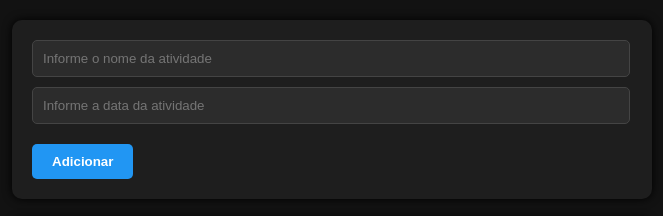
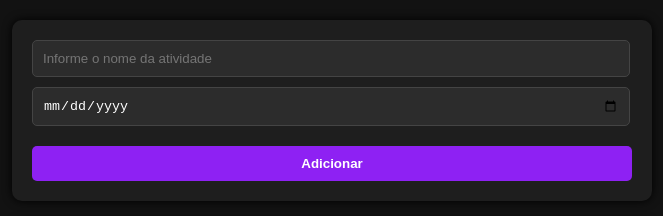
Before and after one commit to devfelipevitorino/checklist, a plain HTML site: page index.html in a window 1280 px wide. Shown: the top 216 px of the page, without its empty margins (308-971 px from the left). Drawn offline with Linux system fonts and the light colour scheme.

Commit message:
mudanca de cor

```diff
--- a/index.html
+++ b/index.html
@@ -3,7 +3,7 @@
   <head>
     <meta charset="UTF-8" />
     <meta name="viewport" content="width=device-width, initial-scale=1.0" />
-    <link rel="stylesheet" href="style.css">
+    <link rel="stylesheet" href="style.css" />
     <title>Checklist</title>
   </head>
   <body>
@@ -15,7 +15,7 @@
         required
       />
       <input
-        type="text"
+        type="date"
         placeholder="Informe a data da atividade"
         id="data"
         required
--- a/style.css
+++ b/style.css
@@ -3,7 +3,7 @@
   --cor-painel: #1e1e1e;
   --cor-texto: #ffffff;
   --cor-secundaria: #b0b0b0;
-  --cor-destaque: #2196f3;
+  --cor-destaque: rgb(142, 33, 243);
   --cor-input: #2c2c2c;
   --cor-borda: #444;
 }
@@ -37,6 +37,16 @@ input[type="text"] {
   width: calc(100% - 24px);
 }
 
+input[type="date"] {
+  background-color: var(--cor-input);
+  color: var(--cor-texto);
+  border: 1px solid var(--cor-borda);
+  border-radius: 5px;
+  padding: 10px;
+  margin-bottom: 10px;
+  width: calc(100% - 24px);
+}
+
 input[type="submit"] {
   background-color: var(--cor-destaque);
   color: var(--cor-texto);
@@ -46,10 +56,11 @@ input[type="submit"] {
   cursor: pointer;
   font-weight: bold;
   margin-top: 10px;
+  width: 100%;
 }
 
 input[type="submit"]:hover {
-  background-color: #1976d2;
+  background-color: #7919d2;
 }
 
 .atividade input[type="checkbox"] {
```
